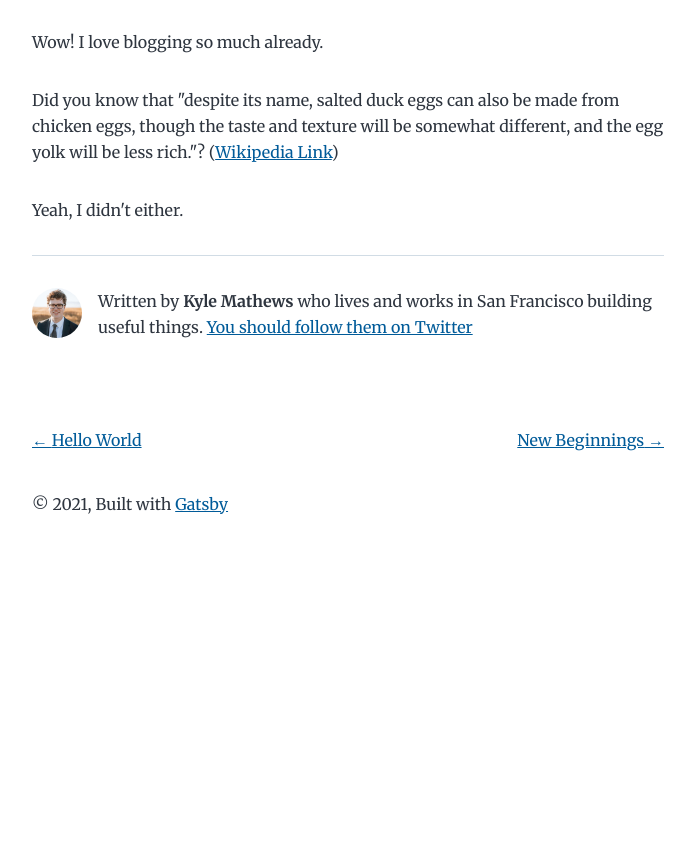
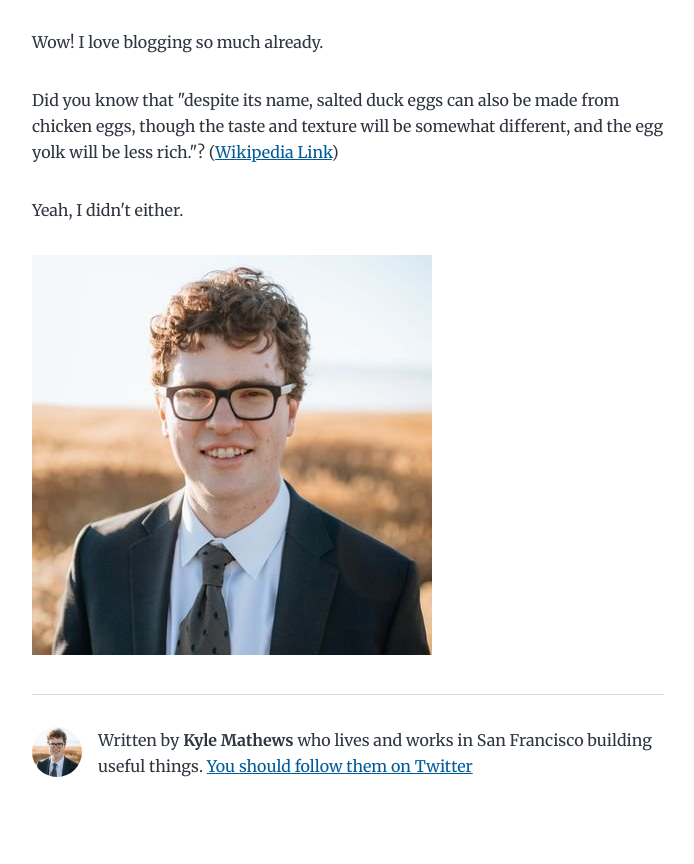
Before and after one commit to vitaliyrtest1/interesting-pineapple-starter-gatsby, a Gatsby site: page /my-second-post/ in a window 1280 px wide. Shown: the part 211-1075 px from the top of the page, without its empty margins (292-986 px from the left). Before the commit the page ends 800 px from the top, so only its background shows below. Built offline with nearby package versions, Linux system fonts and the light colour scheme; Gatsby itself is replaced by a stand-in of ours.

Commit message:
index.md: updated markdown_content

```diff
--- a/content/blog/my-second-post/index.md
+++ b/content/blog/my-second-post/index.md
@@ -1,8 +1,7 @@
 ---
 title: My Second Post!
-date: "2015-05-06T23:46:37.121Z"
+date: '2015-05-06T23:46:37.121Z'
 ---
-
 Wow! I love blogging so much already.
 
 Did you know that "despite its name, salted duck eggs can also be made from
@@ -11,3 +10,5 @@ egg yolk will be less rich."?
 ([Wikipedia Link](https://en.wikipedia.org/wiki/Salted_duck_egg))
 
 Yeah, I didn't either.
+
+![](../../../src/images/profile-pic.png)
```
